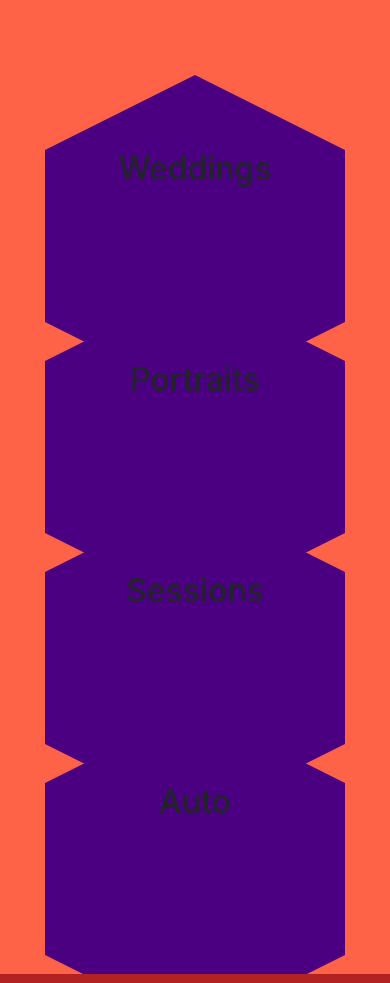
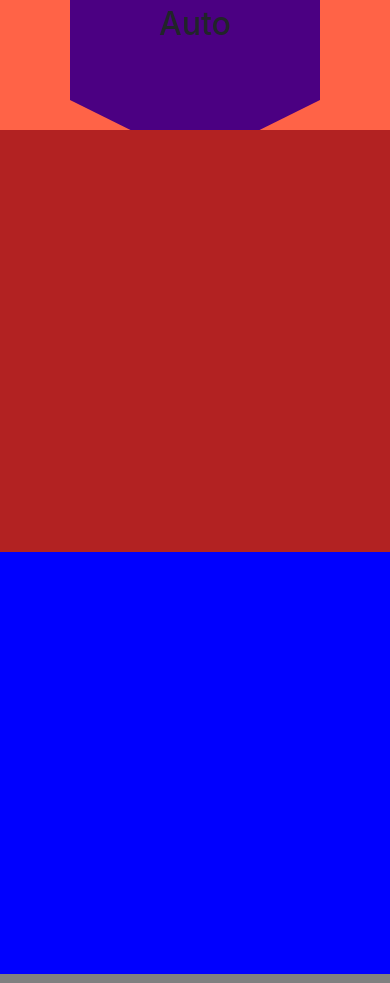
Before and after one commit to Flaskfullofcoffee/Ardent-Works, a React (Create React App) app: page / in a window 390 px wide. Shown: the part 1980-2963 px from the top of the page. Built offline with nearby package versions, Linux system fonts and the light colour scheme.

Commit message:
aligned hex btns

```diff
--- a/src/App.css
+++ b/src/App.css
@@ -233,51 +233,55 @@ footer {
 
 /* Small devices (landscape phones, less than 768px) */
 @media (max-width: 768px) {
-  #gallery, #portfolio-info {
+  #gallery, #portfolio {
     display: none !important;
   }
-  #portfolio-min {
-    visibility: visible;
+  #portfolio-min, #gallery-min {
     height: 100vh;
-    width: 100%;
-    flex-flow: row wrap;
+    background: tomato;
+  }
+  #portfolio-info-min {
+    height: 100%;
+    display: flex;
+    flex-flow: wrap;
     justify-content: center;
     align-items: center;
-    background: tomato;
   }
   .btnWrapper {
-      width: 300px;
-      height: 172px;
-      margin: 5vw!important;
+      width: 250px;
+      height: 150px;
+      margin: 5.5vw!important;
       background: indigo;
       position: relative;
+      display: flex;
+      flex-flow: wrap;
+      justify-content: center;
+      align-items: center;
     }
     .btnWrapper:before {
       content: "";
       position: absolute;
-      top: -75px;
+      top: -62.5px;
       left: 0;
       width: 0;
       height: 0;
-      border-left: 150px solid transparent;
-      border-right: 150px solid transparent;
-      border-bottom: 75px solid indigo;
+      border-left: 125px solid transparent;
+      border-right: 125px solid transparent;
+      border-bottom: 62.5px solid indigo;
     }
     .btnWrapper:after {
       content: "";
       position: absolute;
-      bottom: -75px;
+      bottom: -62.5px;
       left: 0;
       width: 0;
       height: 0;
-      border-left: 150px solid transparent;
-      border-right: 150px solid transparent;
-      border-top: 75px solid indigo;
+      border-left: 125px solid transparent;
+      border-right: 125px solid transparent;
+      border-top: 62.5px solid indigo;
     }
 #weddings-min {
-      /* position: relative;
-      left: 45vw;
-      top: 20vh; */
+
 }
 #portraits-min {
 
@@ -288,9 +292,56 @@ footer {
 #auto-min {
 
 }
-  .img-tab {
-    flex-flow: column;
+#gallery-min {
+  /* position: relative;
+  top: -100vh;
+  left: 0vw; */
 }
+.return {
+    width: 100px;
+    height: 60px;
+    background: green;
+    position: absolute;
+    top: 5vh;
+    left: 2.5vw;
+  }
+  .return:before {
+    content: "";
+    position: absolute;
+    top: -25px;
+    left: 0;
+    width: 0;
+    height: 0;
+    border-left: 50px solid transparent;
+    border-right: 50px solid transparent;
+    border-bottom: 25px solid green;
+  }
+  .return:after {
+    content: "";
+    position: absolute;
+    bottom: -25px;
+    left: 0;
+    width: 0;
+    height: 0;
+    border-left: 50px solid transparent;
+    border-right: 50px solid transparent;
+    border-top: 25px solid green;
+  }
+
+
+.img-scroll {
+  display: flex;
+  flex-wrap: nowrap;
+  overflow: auto;
+  background-size: cover;
+}
+.img {
+  flex: 0 0 auto;
+  height: 100%;
+  width: 100%;
+  list-style-type: none;
+}
+
   .gallery-link {
     align-self: center;
     position: relative;
--- a/src/galleryMinified.js
+++ b/src/galleryMinified.js
@@ -7,14 +7,31 @@ class GalleryMinified extends Component {
 
 
   render() {
+
+    const changeStatus = (idx) => this.props.activeIndex === idx ? 'reveal' : 'hide';
     return (
-      <div className="content-wrapper container-fluid">
-        <Navigation />
-        <Hero />
-        <Intro />
-        <Portfolio />
-        <Pricing />
-        <Contact />
+      <div id="gallery-min">
+      <span className='return text-center'>Return</span>
+        <div className={`img-scroll wedding-gallery ${changeStatus(0)}`}>
+          <li className="img set1"></li>
+          <li className="img set2"></li>
+          <li className="img set1"></li>
+        </div>
+        <div className={`img-scroll portraits-gallery ${changeStatus(1)}`}>
+          <li className="img set1"></li>
+          <li className="img set2"></li>
+          <li className="img set1"></li>
+        </div>
+        <div className={`img-scroll sessions-gallery ${changeStatus(2)}`}>
+          <li className="img set1"></li>
+          <li className="img set2"></li>
+          <li className="img set1"></li>
+        </div>
+        <div className={`img-scroll auto-gallery ${changeStatus(3)}`}>
+          <li className="img set1"></li>
+          <li className="img set2"></li>
+          <li className="img set1"></li>
+        </div>
       </div>
     );
   }
--- a/src/portfolioMinified.js
+++ b/src/portfolioMinified.js
@@ -1,5 +1,5 @@
 import React, { Component } from 'react'
-import GalleryMinified from './gallery.js'
+import GalleryMinified from './galleryMinified.js'
 import './App.css'
 
 
@@ -7,35 +7,36 @@ class PortfolioMinified extends Component {
   constructor() {
     super()
     this.state = {
-      activeIdx: -1
+      activeIndex: -1
     };
     this.handleClick = this.handleClick.bind(this)
   }
 
-  handleClick(idx, e) {
-    return () => this.setState({ activeIdx: idx });
+  handleClick(index) {
+    // return () => this.setState({ activeIndex: index });
+    return () => console.log({ activeIndex: index });
   }
 
   render() {
-    const changeStatus = (idx) => this.state.activeIdx === idx ? 'select' : null;
-
     return (
-      <div id="portfolio-min" className="row">
-        <div id='weddings-min' className={`btnWrapper`}>
+      <section id='portfolio-min'>
+        <div id="portfolio-info-min" className="row">
+          <div id='weddings-min' className={`btnWrapper`} onClick={this.handleClick(0)}>
             <h2 className='tab-title text-center'>Weddings</h2>
           </div>
-        <div id='portraits-min' className={`btnWrapper`}>
+          <div id='portraits-min' className={`btnWrapper`} onClick={this.handleClick(1)}>
             <h2 className='tab-title text-center'>Portraits</h2>
           </div>
-        <div id='sessions-min' className={`btnWrapper`}>
+          <div id='sessions-min' className={`btnWrapper`} onClick={this.handleClick(2)}>
             <h2 className='tab-title text-center'>Sessions</h2>
           </div>
-        <div id='auto-min' className={`btnWrapper`}>
+          <div id='auto-min' className={`btnWrapper`} onClick={this.handleClick(3)}>
             <h2 className='tab-title text-center'>Auto</h2>
           </div>
-        <GalleryMinified />
         </div>
-    );
+        <GalleryMinified activeIndex={this.state.activeIndex} />
+      </section>
+    )
   }
 }
 
```
Lines whose indentation alone changed are shown as unchanged.
